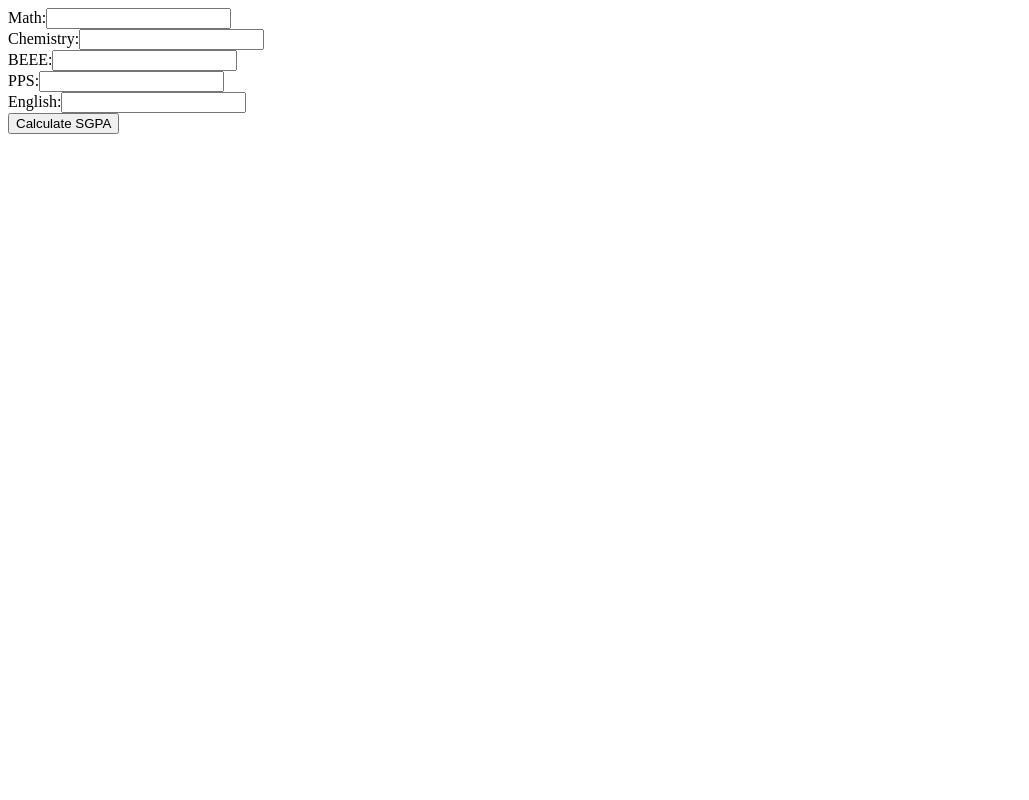
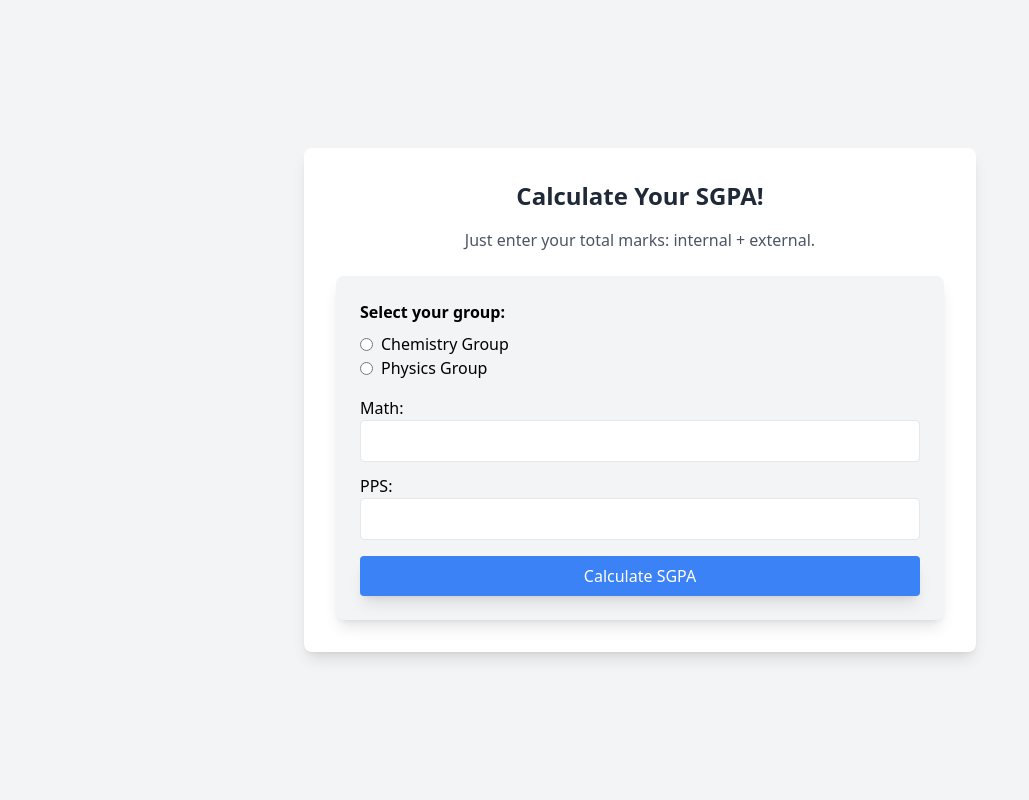
Before and after one commit to mantejjosan/sgpa-calculator, a Flask app: page / in a window 1280 px wide. Shown: the whole page, without its empty margins (0-1029 px from the left). Run offline with Flask 3, Linux system fonts and the light colour scheme; some libraries are stand-ins or nearby versions.

Commit message:
feat: Add Physics Group Support and Improve UI

```diff
--- a/app.py
+++ b/app.py
@@ -29,19 +29,46 @@ def calculate(gradepoints_credits):
         total_credits += credit
     return total_weighted_points / total_credits
 
-credits = {"BEEE": 4, "default": 3}
-total_marks_list = {"Math": 100, "default": 150}
+# Credits for both Chemistry and Physics groups
+credits_chemistry = {
+    "English": 3,
+    "Math": 3,
+    "BEEE": 4,
+    "Chemistry": 3,
+    "PPS": 3
+}
+
+credits_physics = {
+    "Physics": 5,
+    "Edg": 3,
+    "Economics": 3,
+    "Workshops": 2
+}
+
+# Total marks for the respective subjects
+total_marks_list = {
+    "Math": 100,
+    "Edg": 100,
+    "Economics": 100,
+    "Workshops": 50,
+    "Physics": 150
+}
 
 @app.route("/", methods=["GET", "POST"])
 def sgpa_calculator():
     if request.method == "POST":
-        marks = {
-            "Math": int(request.form.get("Math")),
-            "Chemistry": int(request.form.get("Chemistry")),
-            "BEEE": int(request.form.get("BEEE")),
-            "PPS": int(request.form.get("PPS")),
-            "English": int(request.form.get("English")),
-        }
+        group = request.form.get("group")
+
+        # Choose the correct subjects and credits based on the group
+        if group == "chemistry":
+            credits = credits_chemistry
+        elif group == "physics":
+            credits = credits_physics
+        else:
+            return "Invalid group selected"
+
+        # Collect marks for the selected group
+        marks = {subject: int(request.form.get(subject)) for subject in credits.keys()}
 
         gradepoints_credits = []
         for subject, obtained in marks.items():
--- a/templates/index.html
+++ b/templates/index.html
@@ -1,8 +1,108 @@
-<form method="post">
-    <label>Math:</label><input type="number" name="Math" required><br>
-    <label>Chemistry:</label><input type="number" name="Chemistry" required><br>
-    <label>BEEE:</label><input type="number" name="BEEE" required><br>
-    <label>PPS:</label><input type="number" name="PPS" required><br>
-    <label>English:</label><input type="number" name="English" required><br>
-    <button type="submit">Calculate SGPA</button>
+<!DOCTYPE html>
+<html lang="en">
+<head>
+  <meta charset="UTF-8">
+  <meta name="viewport" content="width=device-width, initial-scale=1.0">
+  <title>Calculate Your SGPA</title>
+  <script src="https://cdn.tailwindcss.com"></script>
+</head>
+<body class="bg-gray-100 min-h-screen flex items-center justify-center">
+
+  <div class="bg-white shadow-lg rounded-lg p-8 w-full max-w-2xl">
+    <h1 class="text-2xl font-bold text-center text-gray-800 mb-4">Calculate Your SGPA!</h1>
+    <p class="text-gray-600 text-center mb-6">Just enter your total marks: internal + external.</p>
+
+    <!-- Form starts here -->
+<form method="post" class="space-y-4 bg-gray-100 p-6 rounded-lg shadow-lg">
+
+  <!-- Group selection -->
+  <div class="mb-4">
+    <label class="block font-semibold mb-2">Select your group:</label>
+    <label class="flex items-center space-x-2">
+      <input type="radio" id="chemistry" name="group" value="chemistry" class="accent-blue-500" required>
+      <span>Chemistry Group</span>
+    </label>
+    <label class="flex items-center space-x-2">
+      <input type="radio" id="physics" name="group" value="physics" class="accent-blue-500">
+      <span>Physics Group</span>
+    </label>
+  </div>
+
+  <!-- Marks Input -->
+  <div id="subject-inputs" class="space-y-3">
+    <label class="block">
+      <span class="font-medium">Math:</span>
+      <input type="number" name="Math" class="w-full p-2 border rounded" required>
+    </label>
+    <label class="block">
+      <span class="font-medium">PPS:</span>
+      <input type="number" name="PPS" class="w-full p-2 border rounded" required>
+    </label>
+
+    <!-- Chemistry group -->
+    <div id="chemistry-group" class="hidden space-y-3">
+      <label class="block">
+        <span class="font-medium">BEEE:</span>
+        <input type="number" name="BEEE" class="w-full p-2 border rounded">
+      </label>
+      <label class="block">
+        <span class="font-medium">Chemistry:</span>
+        <input type="number" name="Chemistry" class="w-full p-2 border rounded">
+      </label>
+      <label class="block">
+        <span class="font-medium">English:</span>
+        <input type="number" name="English" class="w-full p-2 border rounded">
+      </label>
+    </div>
+
+    <!-- Physics group -->
+    <div id="physics-group" class="hidden space-y-3">
+      <label class="block">
+        <span class="font-medium">Physics:</span>
+        <input type="number" name="Physics" class="w-full p-2 border rounded">
+      </label>
+      <label class="block">
+        <span class="font-medium">Edg:</span>
+        <input type="number" name="Edg" class="w-full p-2 border rounded">
+      </label>
+      <label class="block">
+        <span class="font-medium">Economics:</span>
+        <input type="number" name="Economics" class="w-full p-2 border rounded">
+      </label>
+      <label class="block">
+        <span class="font-medium">Workshops:</span>
+        <input type="number" name="Workshops" class="w-full p-2 border rounded" max="50">
+      </label>
+    </div>
+  </div>
+
+  <button type="submit" class="w-full bg-blue-500 text-white py-2 rounded shadow-lg hover:bg-blue-600 transition">
+    Calculate SGPA
+  </button>
 </form>
+
+<script>
+  // Validate the Workshops input field
+  document.querySelector('input[name="Workshops"]').addEventListener('input', function () {
+    if (this.value > 50) {
+      alert("Value for Workshops cannot exceed 50.");
+      this.value = ""; // Clear the invalid input
+    }
+  });
+
+  // Group selection logic
+  document.querySelectorAll('input[name="group"]').forEach((input) => {
+    input.addEventListener('change', function () {
+      if (this.value == 'chemistry') {
+        document.getElementById('chemistry-group').classList.remove('hidden');
+        document.getElementById('physics-group').classList.add('hidden');
+      } else if (this.value == 'physics') {
+        document.getElementById('chemistry-group').classList.add('hidden');
+        document.getElementById('physics-group').classList.remove('hidden');
+      }
+    });
+  });
+</script>
+
+</body>
+</html>
```
Also changed, not shown: templates/result.html (+18 -1 lines).
